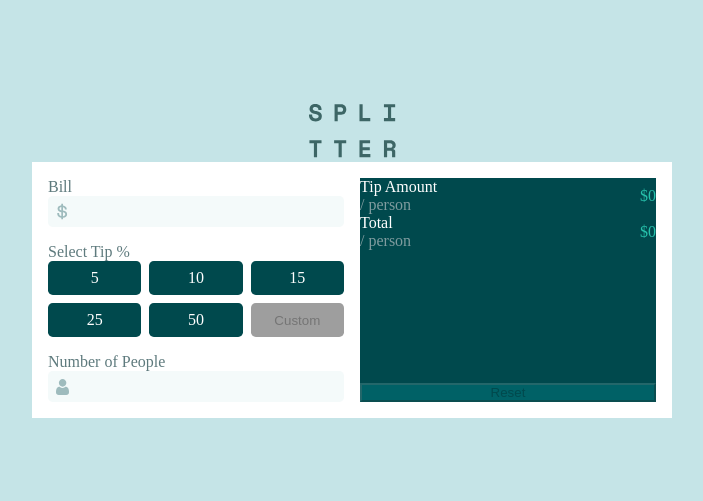
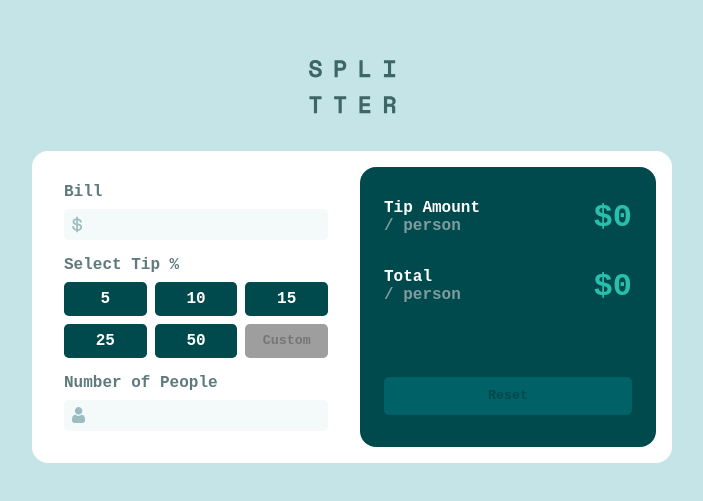
Before and after one commit to CristianB13/tip-calculator-app, an Angular app: page / in a window 1280 px wide. Shown: the part 139-640 px from the top of the page, without its empty margins (288-991 px from the left). Built offline with nearby package versions, Linux system fonts and the light colour scheme; grey boxes are pictures that could not be loaded.

Commit message:
import 'Space Mono' font and update tip-calculator component

```diff
--- a/src/app/app.component.scss
+++ b/src/app/app.component.scss
@@ -7,4 +7,5 @@
     justify-content: center;
     min-height: 100vh;
     background-color: $light-grayish-cyan;
+    gap: 2rem;
 }
--- a/src/app/components/tip-calculator/tip-calculator.component.html
+++ b/src/app/components/tip-calculator/tip-calculator.component.html
@@ -64,9 +64,6 @@
         <div class="output-value">${{ 0 | number }}</div>
       </div>
     </div>
-    <button [disabled]="form.pristine" type="reset">Reset</button>
+    <button [disabled]="form.pristine && form.untouched" type="reset">Reset</button>
   </div>
 </form>
-{{ bill.value }}
-{{ tip.value }}
-{{ nrOfPeople.value }}
--- a/src/app/components/tip-calculator/tip-calculator.component.scss
+++ b/src/app/components/tip-calculator/tip-calculator.component.scss
@@ -1,8 +1,8 @@
-@import '../../../styles/colors';
+@import "../../../styles/colors";
 
 $red: hsl(0, 100%, 45%);
 
-:host{
+:host {
   min-width: 40rem;
   max-width: 50%;
   display: flex;
@@ -17,6 +17,8 @@ form {
   padding: 1rem;
   gap: 1rem;
   width: 100%;
+  padding: 1rem;
+  border-radius: 1rem;
 }
 
 .form-input {
@@ -24,10 +26,13 @@ form {
   flex-direction: column;
   gap: 1rem;
   width: 100%;
+  padding: 1rem;
+  border-radius: 1rem;
 
   .form-control {
     display: flex;
     flex-direction: column;
+    gap: 0.5rem;
 
     header {
       display: flex;
@@ -35,7 +40,7 @@ form {
       justify-content: space-between;
 
       .title {
-                color: $dark-grayish-cyan
+        color: $dark-grayish-cyan;
       }
 
       .error {
@@ -46,7 +51,7 @@ form {
     .tip-grid {
       width: 100%;
       display: grid;
-            gap: .5rem;
+      gap: 0.5rem;
       grid-template-columns: repeat(3, minmax(0, 1fr));
     }
   }
@@ -59,10 +64,14 @@ form {
   flex-direction: column;
   justify-content: space-between;
   height: 100%;
+  padding: 2rem 1.5rem;
+  gap: 1rem;
+  border-radius: 1rem;
 
   .outputs {
     display: flex;
     flex-direction: column;
+    gap: 2rem;
 
     .output {
       display: flex;
@@ -79,6 +88,7 @@ form {
       }
 
       &-value {
+        font-size: 2rem;
         color: $strong-cyan;
       }
     }
@@ -87,6 +97,9 @@ form {
   button[type="reset"] {
     color: $dark-cyan;
     background-color: $strong-cyan;
+    padding: 0.7rem;
+    border: none;
+    border-radius: 0.3rem;
 
     &:hover:not(:disabled) {
       background-color: $light-grayish-cyan;
@@ -96,6 +109,5 @@ form {
       background-color: lighten($dark-cyan, 5%);
       cursor: not-allowed;
     }
-
   }
 }
--- a/src/styles.scss
+++ b/src/styles.scss
@@ -1,5 +1,12 @@
+@font-face {
+    font-family: 'Space Mono';
+    src: url("https://fonts.googleapis.com/css?family=Space+Mono");
+}
+
 * {
     box-sizing: border-box;
     margin: 0;
     padding: 0;
+    font-family: "Space Mono", monospace;
+    font-weight: 900;
 }
```
Lines whose indentation alone changed are shown as unchanged.
